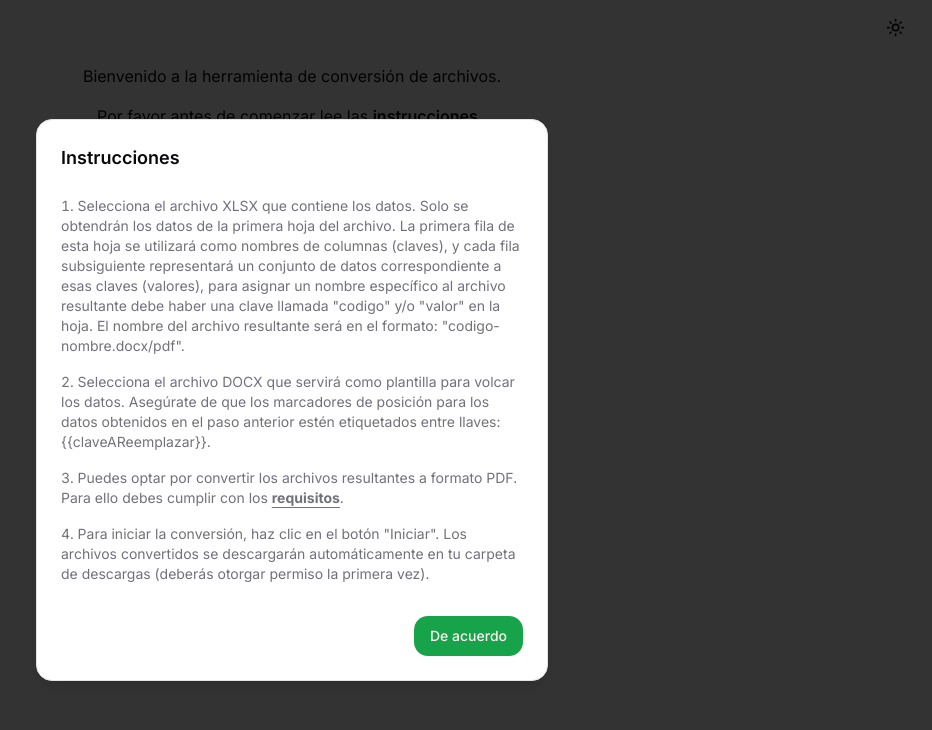
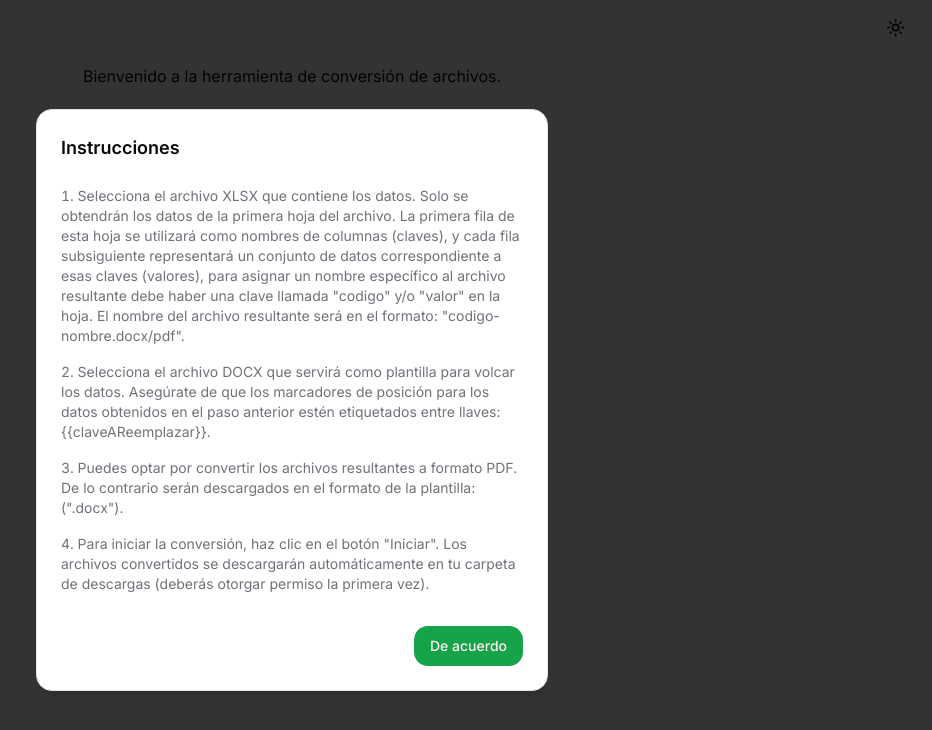
Before and after one commit to fernandobouchet/excel2docxTemplate2pdf, a Next.js app: page / in a window 1280 px wide. Both pictures are taken after a click on the button "instrucciones". Shown: the top 730 px of the page, without its empty margins (348-1280 px from the left). Built offline with nearby package versions, Linux system fonts and the light colour scheme.

Commit message:
feat: remove no more necessary requirements alerts

```diff
--- a/components/alertInstructions.tsx
+++ b/components/alertInstructions.tsx
@@ -9,7 +9,6 @@ import {
 } from "@/components/ui/alert-dialog";
 import { AlertDialogTrigger } from "@radix-ui/react-alert-dialog";
 import { Button } from "@/components/ui/button";
-import { AlertCheckboxPdf } from "./form/alertCheckboxPdf";
 
 const AlertInstructions = () => {
   return (
@@ -47,7 +46,8 @@ const AlertInstructions = () => {
                 </li>
                 <li>
                   Puedes optar por convertir los archivos resultantes a formato
-                  PDF. Para ello debes cumplir con los <AlertCheckboxPdf />.
+                  PDF. De lo contrario serán descargados en el formato de la
+                  plantilla: (&quot;.docx&quot;).
                 </li>
                 <li>
                   Para iniciar la conversión, haz clic en el botón
--- a/components/form/alertCheckboxPdf.tsx
+++ /dev/null
@@ -1,45 +0,0 @@
-import {
-  AlertDialog,
-  AlertDialogAction,
-  AlertDialogContent,
-  AlertDialogDescription,
-  AlertDialogFooter,
-  AlertDialogHeader,
-  AlertDialogTitle,
-} from "@/components/ui/alert-dialog";
-import { AlertDialogTrigger } from "@radix-ui/react-alert-dialog";
-import { Button } from "../ui/button";
-
-const AlertCheckboxPdf = () => {
-  return (
-    <AlertDialog>
-      <AlertDialogTrigger asChild className="font-bold underline">
-        <Button variant={"link"} className="p-0 h-fit text-inherit">
-          requisitos
-        </Button>
-      </AlertDialogTrigger>
-      <AlertDialogContent>
-        <AlertDialogHeader>
-          <AlertDialogTitle>Conversión a PDF</AlertDialogTitle>
-          <AlertDialogDescription>
-            Para poder convertir los archivos a PDF es necesario tener instalado
-            el paquete{" "}
-            <a
-              href="https://es.libreoffice.org/"
-              target="_blank"
-              className="font-bold underline"
-            >
-              libreoffice
-            </a>{" "}
-            en el sistema operativo.
-          </AlertDialogDescription>
-        </AlertDialogHeader>
-        <AlertDialogFooter>
-          <AlertDialogAction>Ok</AlertDialogAction>
-        </AlertDialogFooter>
-      </AlertDialogContent>
-    </AlertDialog>
-  );
-};
-
-export { AlertCheckboxPdf };
--- a/components/form/checkboxPdfConfirmation.tsx
+++ b/components/form/checkboxPdfConfirmation.tsx
@@ -9,7 +9,6 @@ import {
   FormLabel,
   FormDescription,
 } from "@/components/ui/form";
-import { AlertCheckboxPdf } from "./alertCheckboxPdf";
 
 interface Props {
   form: UseFormReturn<
@@ -40,8 +39,7 @@ const CheckboxPdfConfirmation = ({ form }: Props) => {
           <div className="space-y-1 leading-none">
             <FormLabel>Convertir los archivos a PDF</FormLabel>
             <FormDescription>
-              Para convertir los archivos a formato PDF debes cumplir los{" "}
-              <AlertCheckboxPdf />.
+              Selecciona para convertir los archivos a formato PDF.
             </FormDescription>
           </div>
         </FormItem>
```
